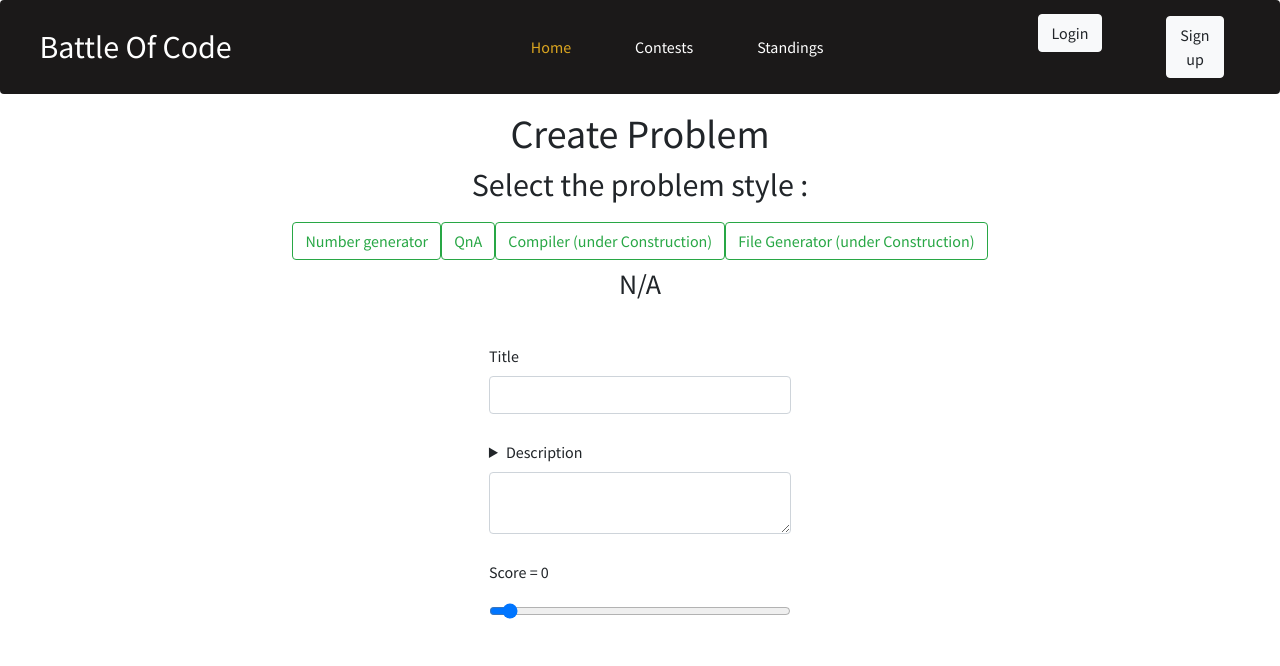
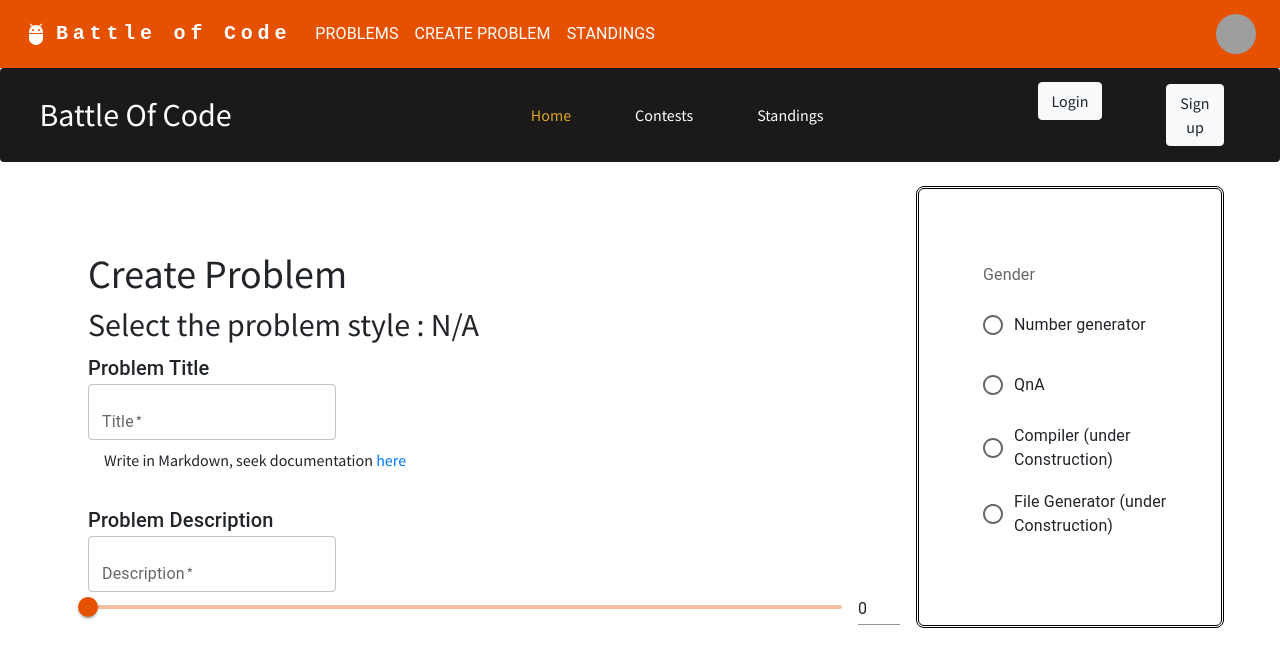
Before and after one commit to TheBattleOfCode/CompWebsite, a React (Create React App) app in the folder Frontend/: page /createProb in a window 1280 px wide. Shown: the top 666 px of the page. Built offline with nearby package versions, Linux system fonts and the light colour scheme; grey boxes are pictures that could not be loaded.

Commit message:
Navbar and CreateProblem redesign

```diff
--- a/Frontend/src/App.js
+++ b/Frontend/src/App.js
@@ -23,11 +23,25 @@ import Contest from "./components/Contest";
 import Standings from "./components/Standings";
 import TestProfile from "./components/testProfile";
 import Navbar from "./components/Navbar/Navbar";
+import Navbar2 from './components/Navbar/Navbar2';
+import { ThemeProvider, createTheme } from '@mui/material';
 
 const App = () => {
   const [ showModeratorBoard, setShowModeratorBoard ] = useState(false);
   const [ showAdminBoard, setShowAdminBoard ] = useState(false);
   const [ currentUser, setCurrentUser ] = useState(undefined);
+
+  const theme = createTheme({
+    palette: {
+      mode: 'light',
+      primary: {
+        main: '#e65100'
+      },
+      secondary: {
+        main: '#f50057'
+      }
+    }
+  })
 
   useEffect(() => {
     const user = AuthService.getCurrentUser();
@@ -55,10 +69,9 @@ const App = () => {
   };
 
   return (
-    <div>
+    <ThemeProvider theme={ theme }>
+        <Navbar2 />
         <Navbar />
-
-      <div className="mw-100 w-100 p-3">
           <Switch>
             <Route exact path={[ "/", "/home" ]} component={Home} />
             <Route exact path="/login" component={Login} />
@@ -73,10 +86,8 @@ const App = () => {
             <Route exact path="/ProbNumberGen/:id" component={ProbNumberGen} />
             <Route exact path={"/TestProfile"} component ={TestProfile} />
           </Switch>
-      </div>
 
-      {/* <AuthVerify logOut={logOut}/> */}
-    </div>
+      </ThemeProvider>
   );
 };
 
--- a/Frontend/src/components/CreateProblem.js
+++ b/Frontend/src/components/CreateProblem.js
@@ -1,13 +1,12 @@
 import React, { useState } from "react";
 import probService from "../services/prob.service";
 import { Remarkable } from 'remarkable';
-
+import MuiInput from '@mui/material/Input';
+import { AccordionDetails, Box, Button, Container, FormControl, FormControlLabel, FormLabel, Grid, Radio, RadioGroup, Slider, TextField, Typography, styled } from '@mui/material';
 
 const CreateProblem = () => {
 
-
   const [ selectValue, setSelectValue ] = useState("N/A");
-
   const [ probTitle, setProbTitle ] = useState("");
   const [ probDesc, setProbDesc ] = useState("");
   const [ probScore, setProbScore ] = useState(0);
@@ -16,7 +15,48 @@ const CreateProblem = () => {
   const [ successful, setSuccessful ] = useState(false);
   const [ fail, setFail ] = useState(false);
 
+  const Input = styled(MuiInput)`
+  width: 42px;
+`;
 
+  const handleProblemTypeChange = (event) => {
+    setSelectValue(event.target.value);
+  }
+
+  const onFormSubmit = (event) => {
+    switch (selectValue) {
+      case "Number gen":
+        submitNumberGen(event);
+        break;
+      case "QnA":
+        submitQnA(event);
+        break;
+    }
+  }
+
+  const handleSliderChange = (event, newValue) => {
+    setProbScore(newValue);
+  };
+
+  const handleScoreBlur = () => {
+    if (probScore < 0) {
+      setProbScore(0);
+    } else if (probScore > 1000) {
+      setProbScore(1000);
+    }
+  };
+
+  const handleScoreChange = (event) => {
+    setProbScore(event.target.value === '' ? '' : Number(event.target.value));
+  };
+
+  const onTitleChange = (event) => {
+    setProbTitle(event.target.value);
+  }
+
+  const onDescriptionChange = (event) => {
+    setProbDesc(event.target.value);
+  }
 
   const submitNumberGen = (event) => {
     event.preventDefault();
@@ -43,14 +83,10 @@ const CreateProblem = () => {
     setProbScore("");
     setProbFile("");
 
-    console.log("done");
-
-
   }
 
   const submitQnA = (event) => {
     event.preventDefault();
-    console.log("To check input");
     const md = new Remarkable();
     let file = "function generateInput(){return \"\";}function generateOutput(input){return \"" + probQnaAnswer.trim().toUpperCase() + "\";}const input=generateInput();setGeneratedInOut({\"input\":input,\"output\":generateOutput(input)});";
     probService.SaveProb(
@@ -86,8 +122,8 @@ const CreateProblem = () => {
   const submitButton = () => {
     return (
       <div>
-        <div className="form-group">
-          <button className="btn btn-primary btn-block" type="submit">Submit</button>
+        <div className="form-group" style={{ display: "flex", justifyContent: "center" }}>
+          <Button variant="contained" type="submit">Submit</Button>
         </div>
 
         {successful && (
@@ -106,7 +142,6 @@ const CreateProblem = () => {
           </div>)}
       </div>
     )
-
   }
 
   const numberGenInput = () => {
@@ -122,15 +157,7 @@ const CreateProblem = () => {
                     <p>Get your code template <a target="_blank" href="https://jsfiddle.net/TheOtherAKS/81tdm9fh/2/">here</a></p>
                   </details>
                 </label>
-                <textarea
-                  type="text"
-                  className="form-control"
-                  name="File"
-                  id="File"
-                  value={probFile}
-                  onChange={(e) => setProbFile(e.target.value)}
-                  required
-                />
+                <textarea type="text" className="form-control" name="File" id="File" value={probFile} onChange={(e) => setProbFile(e.target.value)} required />
               </div>
             </div>
           }
@@ -152,15 +179,7 @@ const CreateProblem = () => {
                     <p>Your answer will be case insensitive</p>
                   </details>
                 </label>
-                <textarea
-                  type="text"
-                  className="form-control"
-                  name="File"
-                  id="File"
-                  value={probQnaAnswer}
-                  onChange={(e) => setProbQnaAnswer(e.target.value)}
-                  required
-                />
+                <textarea type="text" className="form-control" name="File" id="File" value={probQnaAnswer} onChange={(e) => setProbQnaAnswer(e.target.value)} required />
               </div>
             </div>
           }
@@ -170,159 +189,68 @@ const CreateProblem = () => {
     )
   }
 
-  const CommonInput = () => {
-    return (
-      <div>
-      </div>
-    )
-  }
-
   const SelectInput = () => {
 
     return (
-      <div className="d-flex justify-content-center" >
+      <Box>
+        <FormControl>
+          <FormLabel id="demo-controlled-radio-buttons-group">Gender</FormLabel>
+          <RadioGroup
+            aria-labelledby="demo-controlled-radio-buttons-group"
+            name="controlled-radio-buttons-group"
+            value={selectValue}
+            onChange={handleProblemTypeChange}
+          >
+            <FormControlLabel value="Number gen" control={<Radio />} label="Number generator" />
+            <FormControlLabel value="QnA" control={<Radio />} label="QnA" />
+            <FormControlLabel value="Compiler (under Construction)" control={<Radio />} label="Compiler (under Construction)" />
+            <FormControlLabel value="File Generator (under Construction)" control={<Radio />} label="File Generator (under Construction)" />
 
-        <label class={"btn btn" + (selectValue == "Number gen" ? "" : "-outline") + "-success"} for="NumberGen">
-          <input type="radio"
-            class="btn-check"
-            name="options"
-            id="NumberGen"
-            value="Number gen"
-
-            checked={selectValue == "NumberGen"}
-            onChange={(e) => setSelectValue(e.target.value)}
-            autocomplete="off"
-            style={{ display: "none" }} />
-          Number generator</label>
-
-        <label class={"btn btn" + (selectValue == "QnA" ? "" : "-outline") + "-success"} for="QnA">
-          <input type="radio"
-            class="btn-check"
-            name="options"
-            id="QnA"
-            value="QnA"
-            checked={selectValue == "QnA"}
-            onChange={(e) => setSelectValue(e.target.value)}
-            style={{ display: "none" }}
-            autocomplete="off" />
-          QnA</label>
-
-        <label class={"btn btn" + (selectValue == "Compiler" ? "" : "-outline") + "-success"} for="Compiler">
-          <input type="radio"
-            class="btn-check"
-            name="options"
-            id="Compiler"
-            value="Compiler"
-            checked={selectValue == "Compiler"}
-            onChange={(e) => setSelectValue(e.target.value)}
-            style={{ display: "none" }}
-            autocomplete="off" />
-          Compiler (under Construction)</label>
-
-        <label class={"btn btn" + (selectValue == "FileGen" ? "" : "-outline") + "-success"} for="FileGen">
-          <input type="radio"
-            class="btn-check"
-            name="options"
-            id="FileGen"
-            value="File Generator"
-            checked={selectValue == "FileGen"}
-            onChange={(e) => setSelectValue(e.target.value)}
-            style={{ display: "none" }}
-            autocomplete="off" />
-          File Generator (under Construction)</label>
-
-
-      </div>
+          </RadioGroup>
+        </FormControl>
+      </Box>
     )
 
   }
 
 
   return (
+    <Container sx={{ marginTop:"64px"}}>
+      <Grid container spacing={8} sx={{ padding:"24px"}}>
+        <Grid item xs={9}>
+          <h1>Create Problem</h1>
+          <h2>{`Select the problem style : ${selectValue ? selectValue : ""}`}</h2>
+          <form onSubmit={onFormSubmit}>
+            <Typography variant="h6">Problem Title</Typography>
+            <TextField label="Title" variant="outlined" value={probTitle} onChange={onTitleChange} required />
 
-    <div className="d-flex align-items-center flex-column">
-      <h1>Create Problem</h1>
-      <h2>Select the problem style :</h2>
+            <AccordionDetails>
+              <p>Write in Markdown, seek documentation <a target="_blank" href="https://docs.github.com/en/get-started/writing-on-github/getting-started-with-writing-and-formatting-on-github/basic-writing-and-formatting-syntax">here</a></p>
+            </AccordionDetails>
 
-      <SelectInput />
+            <Typography variant="h6">Problem Description</Typography>
+            <TextField id="outlined-basic" label="Description" variant="outlined" value={probDesc} onChange={onDescriptionChange} required/>
 
-      <h3>{selectValue}</h3>
-
-      <form onSubmit={
-        (event) => {
-          switch (selectValue) {
-            case "Number gen":
-              submitNumberGen(event);
-              break;
-            case "QnA":
-              submitQnA(event);
-              break;
-          }
-        }}>
-
-
-
-        <div>
-          <span style={{ visibility: "hidden" }} >Write in Markdown, seek documentation here</span>
-          <div className="form-group">
-            <label htmlFor="Title">Title</label>
-            <input
-              type="text"
-              className="form-control"
-              id="Title"
-              name="Title"
-              value={probTitle}
-              onChange={(e) => setProbTitle(e.target.value)}
-              required
-            />
-          </div>
-
-          <div className="form-group">
-            <label htmlFor="Description">
-              <details>
-                <summary>Description</summary>
-                <p>Write in Markdown, seek documentation <a target="_blank" href="https://docs.github.com/en/get-started/writing-on-github/getting-started-with-writing-and-formatting-on-github/basic-writing-and-formatting-syntax">here</a></p>
-              </details>
-            </label>
-            <textarea
-              type="text"
-              className="form-control"
-              name="Description"
-              id="Description"
-              value={probDesc}
-              onChange={(e) => setProbDesc(e.target.value)}
-              required
-            />
-          </div>
-
-          <div className="form-group">
-            <label htmlFor="Score">Score = {probScore}</label>
-            <input
-              type="range"
-              className="form-control"
-              name="Score"
-              id="Score"
-              min="0" max="1000"
-              step="50"
-              value={probScore}
-              onChange={(e) => setProbScore(e.target.value)}
-              required
-            />
-          </div>
-
-        </div>
-
-
-        {selectValue === "Number gen" && numberGenInput()}
-        {selectValue === "QnA" && QnAInput()}
-        {(selectValue != "N/A") && submitButton()}
-      </form>
-
-
-
-    </div>
-
-
+            <Grid container spacing={2} alignItems="center">
+              <Grid item xs>
+                <Slider value={typeof probScore === 'number' ? probScore : 0} onChange={handleSliderChange} aria-labelledby="input-slider" defaultValue={0}
+                        step={50} min={0} max={1000} />
+              </Grid>
+              <Grid item>
+                <Input value={probScore} size="small" onChange={handleScoreChange} onBlur={handleScoreBlur}
+                       inputProps={{ step: 10, min: 0, max: 1000, type: 'number', 'aria-labelledby': 'input-slider' }} />
+              </Grid>
+            </Grid>
+            {selectValue === "Number gen" && numberGenInput()}
+            {selectValue === "QnA" && QnAInput()}
+            {(selectValue != "N/A") && submitButton()}
+          </form>
+        </Grid>
+        <Grid item xs sx={{ p: 2, border: '3px double black', borderRadius:"8px", paddingTop: "0px", marginLeft:"16px", marginRight:"-32px"}} >
+          <SelectInput />
+        </Grid>
+      </Grid>
+    </Container>
   );
 }
 
--- /dev/null
+++ b/Frontend/src/components/Navbar/Navbar2.js
@@ -0,0 +1,101 @@
+import React, { useState } from "react";
+import AppBar from "@mui/material/AppBar";
+import Box from "@mui/material/Box";
+import Toolbar from "@mui/material/Toolbar";
+import IconButton from "@mui/material/IconButton";
+import Typography from "@mui/material/Typography";
+import Menu from "@mui/material/Menu";
+import MenuIcon from "@mui/icons-material/Menu";
+import Container from "@mui/material/Container";
+import Avatar from "@mui/material/Avatar";
+import Button from "@mui/material/Button";
+import Tooltip from "@mui/material/Tooltip";
+import MenuItem from "@mui/material/MenuItem";
+import AdbIcon from "@mui/icons-material/Adb";
+import { Link } from '@mui/material';
+
+const pages = ["Problems", "Create Problem", "Standings"];
+const settings = ["Profile", "Logout"];
+
+function Navbar2() {
+    const [anchorElNav, setAnchorElNav] = useState(null);
+    const [anchorElUser, setAnchorElUser] = useState(null);
+    const [actives, setActives] = useState('home');
+
+    const handleOpenNavMenu = (event) => {
+        setAnchorElNav(event.currentTarget);
+    };
+    const handleOpenUserMenu = (event) => {
+        setAnchorElUser(event.currentTarget);
+    };
+
+    const handleCloseNavMenu = () => {
+        setAnchorElNav(null);
+    };
+
+    const handleCloseUserMenu = () => {
+        setAnchorElUser(null);
+    };
+
+    return (
+        <AppBar position="static">
+            <Container maxWidth="xl">
+                <Toolbar disableGutters>
+                    <AdbIcon sx={{ display: { xs: "none", md: "flex" }, mr: 1 }} />
+                    <Typography sx={{ mr: 2, display: { xs: "none", md: "flex" }, fontFamily: "monospace", fontWeight: 700, letterSpacing: ".3rem", color: "inherit", textDecoration: "none" }}
+                                variant="h6" noWrap component="a" href="#app-bar-with-responsive-menu" >
+                        Battle of Code
+                    </Typography>
+                    <Box sx={{ flexGrow: 1, display: { xs: "flex", md: "none" } }}>
+                        <IconButton size="large" aria-label="account of current user" aria-controls="menu-appbar" aria-haspopup="true" onClick={handleOpenNavMenu} color="inherit">
+                            <MenuIcon />
+                        </IconButton>
+                        <Menu id="menu-appbar" anchorEl={anchorElNav} anchorOrigin={{ vertical: "bottom", horizontal: "left" }} keepMounted transformOrigin={{ vertical: "top", horizontal: "left" }}
+                              open={Boolean(anchorElNav)} onClose={handleCloseNavMenu} sx={{ display: { xs: "block", md: "none" } }}>
+                            {pages.map((page) => (
+                                <Link to={"/createProb"} key={page} id={actives != 'createProb' ? "" : "active"} onClick={()=>setActives("createProb")} className="nav-link">
+                                    <MenuItem key={page} onClick={handleCloseNavMenu}>
+                                        <Typography textAlign="center">{page}</Typography>
+                                    </MenuItem>
+                                </Link>
+                            ))}
+                        </Menu>
+                    </Box>
+                    <AdbIcon sx={{ display: { xs: "flex", md: "none" }, mr: 1 }} />
+                    <Typography sx={{ mr: 2, display: { xs: "flex", md: "none" }, flexGrow: 1, fontFamily: "monospace", fontWeight: 700, letterSpacing: ".3rem", color: "inherit", textDecoration: "none" }}
+                                variant="h5" noWrap component="a" href="#app-bar-with-responsive-menu">
+                        Battle of Code
+                    </Typography>
+                    <Box sx={{ flexGrow: 1, display: { xs: "none", md: "flex" } }}>
+                        {pages.map((page) => (
+                            // <Link to={"/createProb"} key={page} id={actives != 'createProb' ? "" : "active"} onClick={()=>{setActives("createProb");console.log("changing link")}} className="nav-link">
+                                <Button key={page} onClick={handleCloseNavMenu} sx={{ my: 2, color: "white", display: "block" }}>
+                                    <Typography href="/createProb">
+                                           {page}
+                                        </Typography>
+                                </Button>
+                            // </Link>
+                        ))}
+                    </Box>
+
+                    <Box sx={{ flexGrow: 0 }}>
+                        <Tooltip title="Open settings">
+                            <IconButton onClick={handleOpenUserMenu} sx={{ p: 0 }}>
+                                <Avatar alt="Remy Sharp" src="/static/images/avatar/2.jpg" />
+                            </IconButton>
+                        </Tooltip>
+                        <Menu sx={{ mt: "45px" }} id="menu-appbar" anchorEl={anchorElUser} anchorOrigin={{ vertical: "top", horizontal: "right" }} keepMounted transformOrigin={{ vertical: "top", horizontal: "right" }}
+                              open={Boolean(anchorElUser)} onClose={handleCloseUserMenu}>
+                            {settings.map((setting) => (
+                                <MenuItem key={setting} onClick={handleCloseUserMenu}>
+                                    <Typography textAlign="center">{setting}</Typography>
+                                </MenuItem>
+                            ))}
+                        </Menu>
+                    </Box>
+                </Toolbar>
+            </Container>
+        </AppBar>
+    );
+}
+export default Navbar2;
```
Also changed, not shown: Frontend/package.json (+22 -3 lines), Frontend/src/components/ProbNumberGen.js (+5 -15 lines), 2 other files (tests, documents, lock files or other folders). Lines whose indentation alone changed are shown as unchanged.
